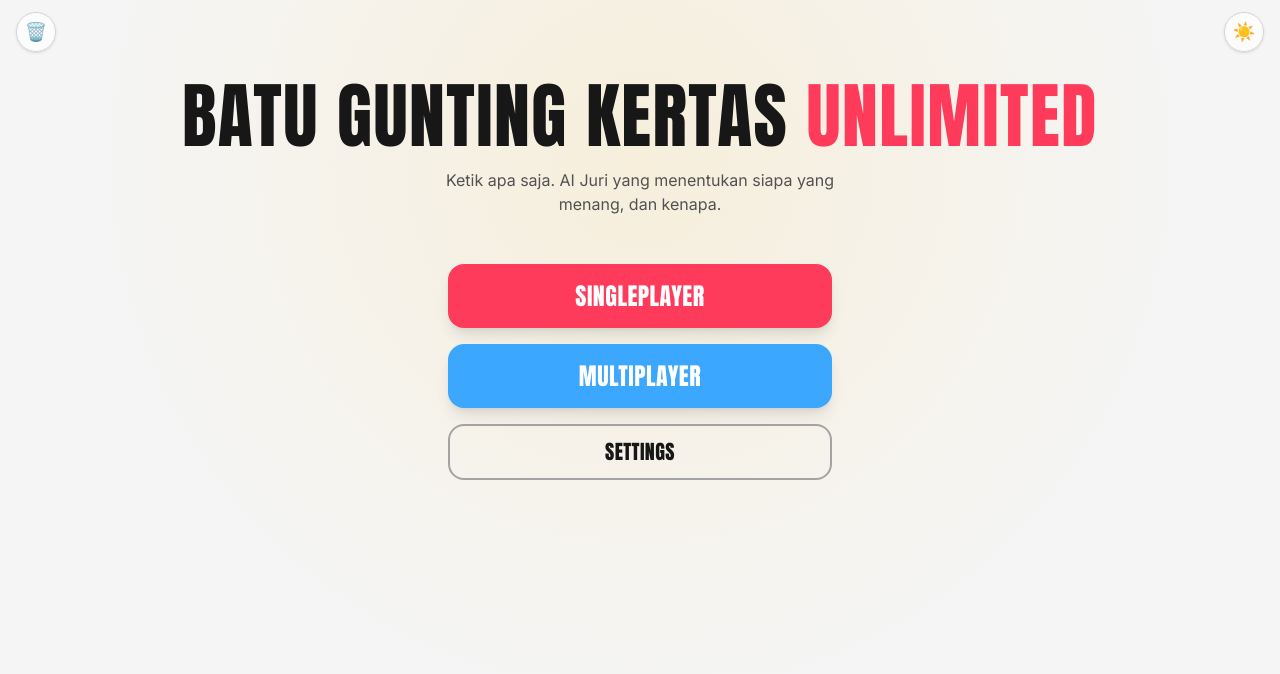
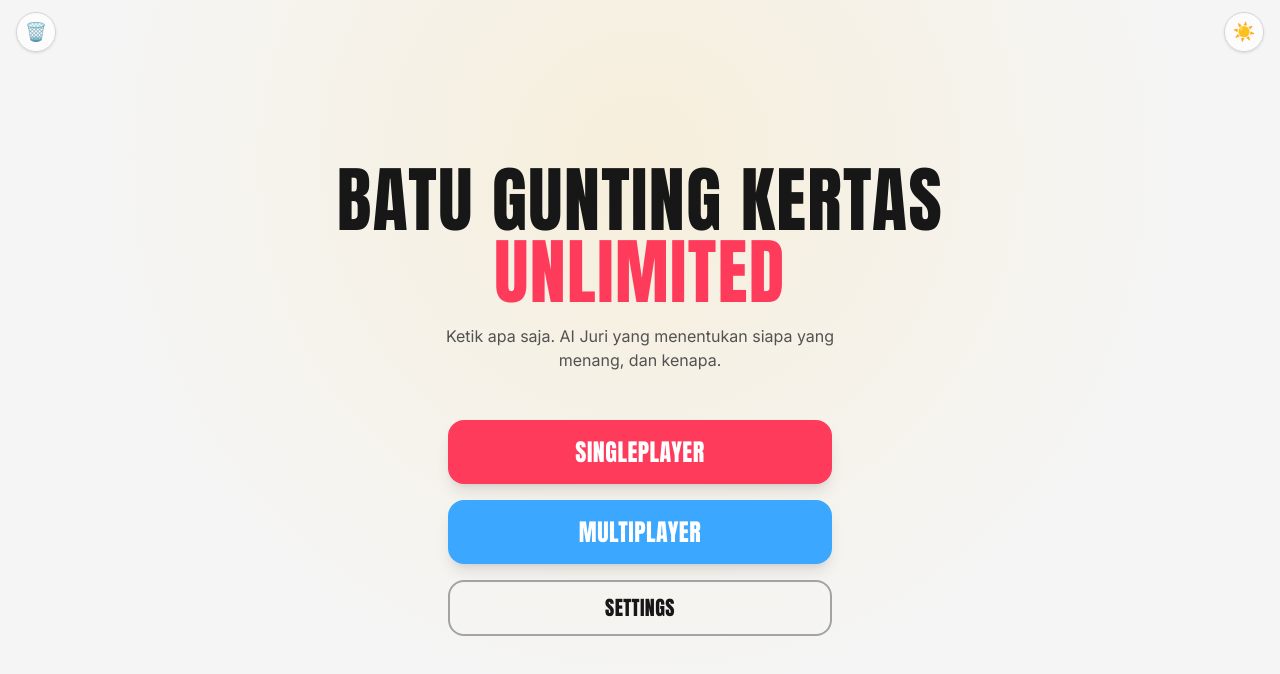
Before and after one commit to NexdyMC/Rock-Paper-Scissors-Unlimited, a website: page index.html in a window 1280 px wide. Drawn offline with nearby package versions, Linux system fonts and the light colour scheme.

Commit message:
update size screen

```diff
--- a/index.html
+++ b/index.html
@@ -136,14 +136,14 @@
   </button>
 </header>
 
-<main class="max-w-5xl mx-auto px-4 pt-20 pb-10">
+<main class="min-h-screen mx-auto px-4 pt-10 pb-10 flex justify-center items-center">
 
   <!-- ===================================================== -->
   <!-- START SCREEN -->
   <!-- ===================================================== -->
   <section id="start_screen" class="screen active">
     <div class="text-center mb-12">
-      <h1 class="display-font text-5xl md:text-7xl leading-none">
+      <h1 class="display-font text-5xl md:text-7xl max-w-2xl leading-none">
         BATU GUNTING KERTAS <span class="text-corner1">UNLIMITED</span>
       </h1>
       <p class="mt-4 text-neutral-600 dark:text-neutral-400 max-w-md mx-auto">
```
